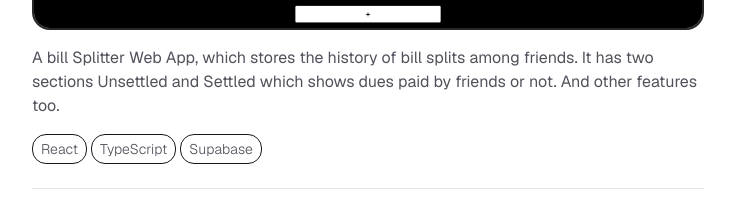
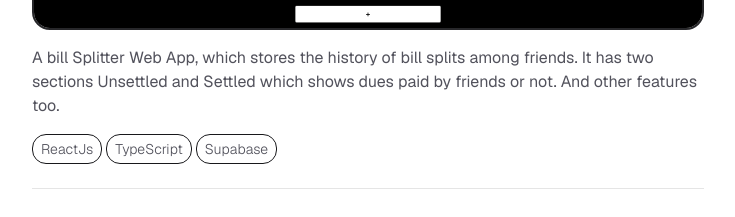
Before and after one commit to ankitsensei/ankitbhagat-portfolio, a React (Vite) app: page /projects in a window 1280 px wide. Shown: the part 600-817 px from the top of the page, without its empty margins (272-1007 px from the left). Built offline with nearby package versions, Linux system fonts and the light colour scheme; a web font is replaced by a local one.

Commit message:
added new project

```diff
--- a/src/pages/Projects.tsx
+++ b/src/pages/Projects.tsx
@@ -5,6 +5,7 @@ import ProjectComp from "../components/ProjectsComp"
 import Navbar from '../components/Navbar';
 import FocusMode from "../assets/imgs/focusModeExtension.png"
 import BillSplitter from "../assets/imgs/Bill-splitter.png"
+import BookList from "../assets/imgs/bookList.png"
 import Connect from '../components/Connect';
 import Footer from '../components/Footer';
 
@@ -40,9 +41,11 @@ const Projects = () => {
               heading='Bill Splitter'
               description='A bill Splitter Web App, which stores the history of bill splits among friends. It has two sections Unsettled and Settled which shows dues paid by friends or not. And other features too.'
               onImageClick={setPreviewImage}
-              techStack={["React", "TypeScript", "Supabase"]}
+              techStack={["ReactJs", "TypeScript", "Supabase"]}
               github="https://github.com/ankitsensei/Bill-Splitter-with-History" />
-            <ProjectComp image={FocusMode} heading='Focus Mode' description='It is a chrome extension which block any sites you put in it. It really helps you to be productive without any distractions.' onImageClick={setPreviewImage} techStack={["HTML", "CSS", "JavaScript"]} github="https://github.com/ankitsensei/Focus-Mode-Extension" />
+            <ProjectComp image={FocusMode} heading='Focus Mode' description='It is a chrome extension which block
+            any sites you put in it. It really helps you to be productive without any distractions.' onImageClick={setPreviewImage} techStack={["HTML", "CSS", "JavaScript"]} github="https://github.com/ankitsensei/Focus-Mode-Extension" />
+            <ProjectComp image={BookList} heading='Book List' description='A simple full-stack CRUD (Create, Read, Update, Delete) web application for managing a collection of books. This app allows users to store and manage book details including title, author, publish year, and a book cover image.' onImageClick={setPreviewImage} techStack={["NodeJs", "ExpressJs", "MongoDB", "ReactJs"]} github="https://github.com/ankitsensei/book-store" />
           </div>
 
         </motion.div >
```
Also changed, not shown: 1 other file (tests, documents, lock files or other folders).
